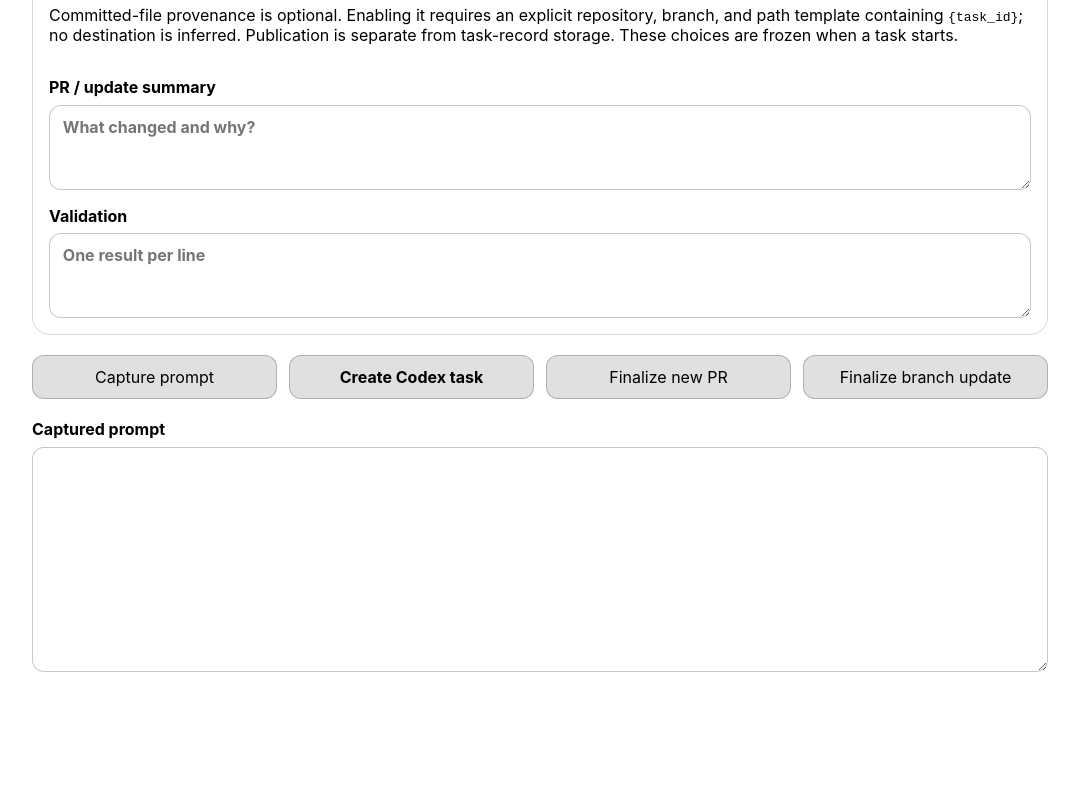
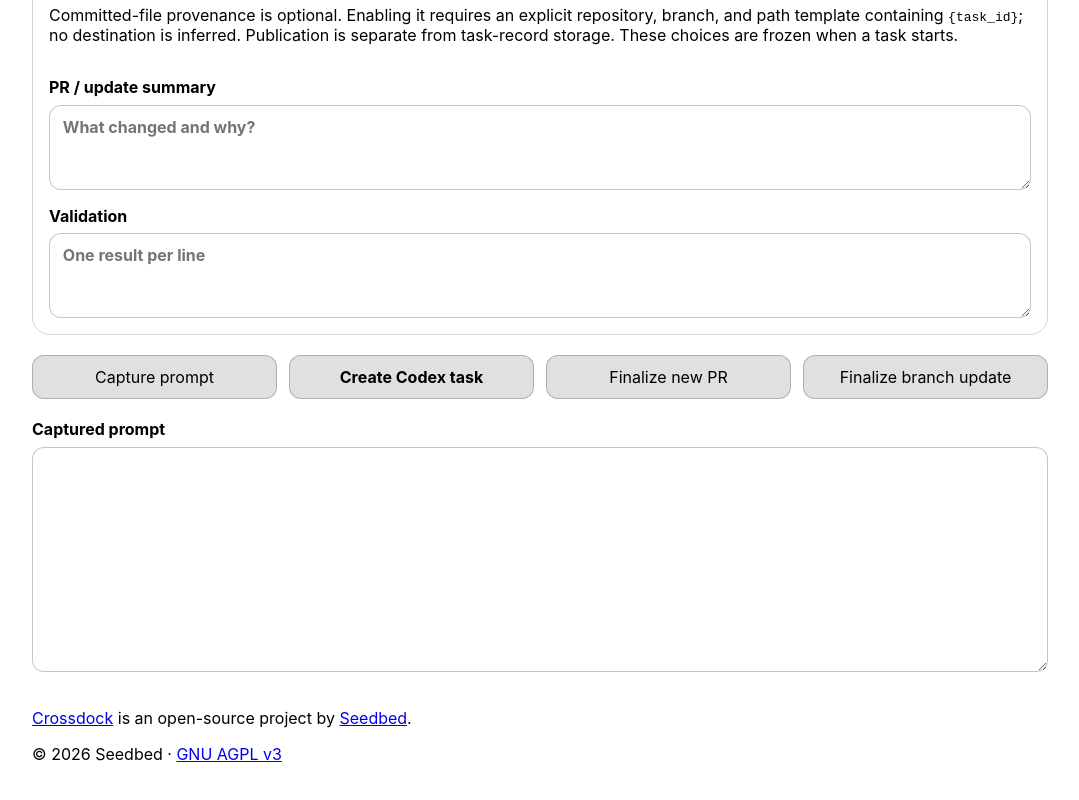
Before and after one commit to seedbed-ai/crossdock, a browser extension: page extension/dashboard.html in a window 1280 px wide. Shown: the part 1666-2466 px from the top of the page, without its empty margins (100-1179 px from the left). Before the commit the page ends 2370 px from the top, so only its background shows below. Drawn offline with Linux system fonts and the light colour scheme.

Commit message:
ui: add Seedbed footer

```diff
--- a/extension/dashboard.html
+++ b/extension/dashboard.html
@@ -35,7 +35,7 @@
     <section class="grid" aria-label="Task setup">
       <label>Target repository <input id="repository" placeholder="owner/repo" autocomplete="off"></label>
       <label>Issue <input id="issue" inputmode="numeric" placeholder="optional"></label>
-      <label>Existing PR <input id="pull-request" inputmode="numeric" placeholder="blank for a new PR"></label>
+      <label>Existing PR <input id="pull-request" inputmode="numeric" placeholder="blank for new PR"></label>
       <label>Handoff mode
         <select id="handoff-mode"><option value="review">Review before handoff</option><option value="automatic">Automatic</option></select>
       </label>
@@ -92,6 +92,11 @@
     </section>
 
     <label class="prompt">Captured prompt <textarea id="prompt" rows="10" readonly></textarea></label>
+
+    <footer class="site-footer">
+      <p><a href="https://github.com/seedbed-ai/crossdock" target="_blank" rel="noopener noreferrer">Crossdock</a> is an open-source project by <a href="https://github.com/seedbed-ai" target="_blank" rel="noopener noreferrer">Seedbed</a>.</p>
+      <p>© 2026 Seedbed · <a href="https://github.com/seedbed-ai/crossdock/blob/main/LICENSE" target="_blank" rel="noopener noreferrer">GNU AGPL v3</a></p>
+    </footer>
   </main>
   <script type="module" src="dashboard.js"></script>
   <script type="module" src="task-state-view.js"></script>
```
